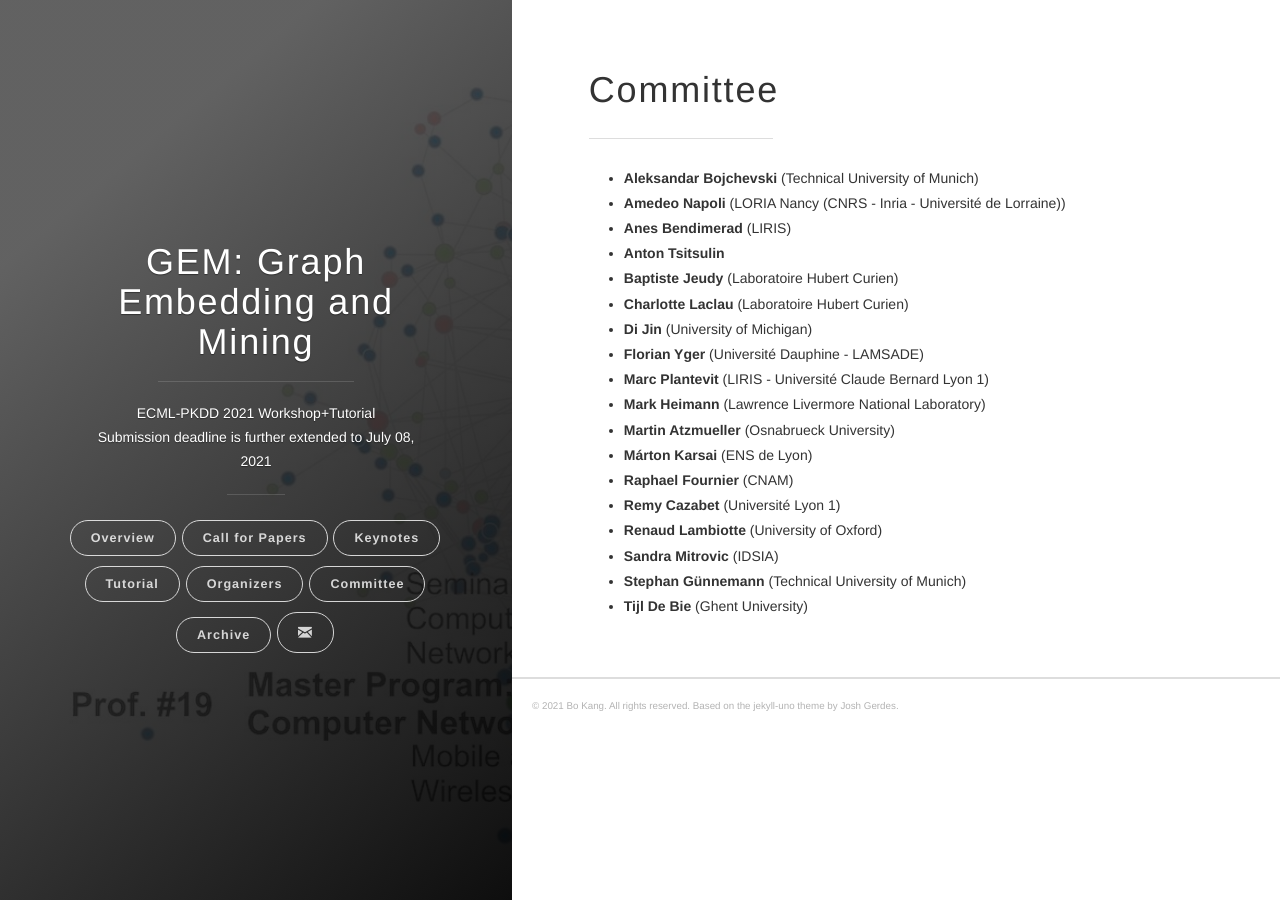
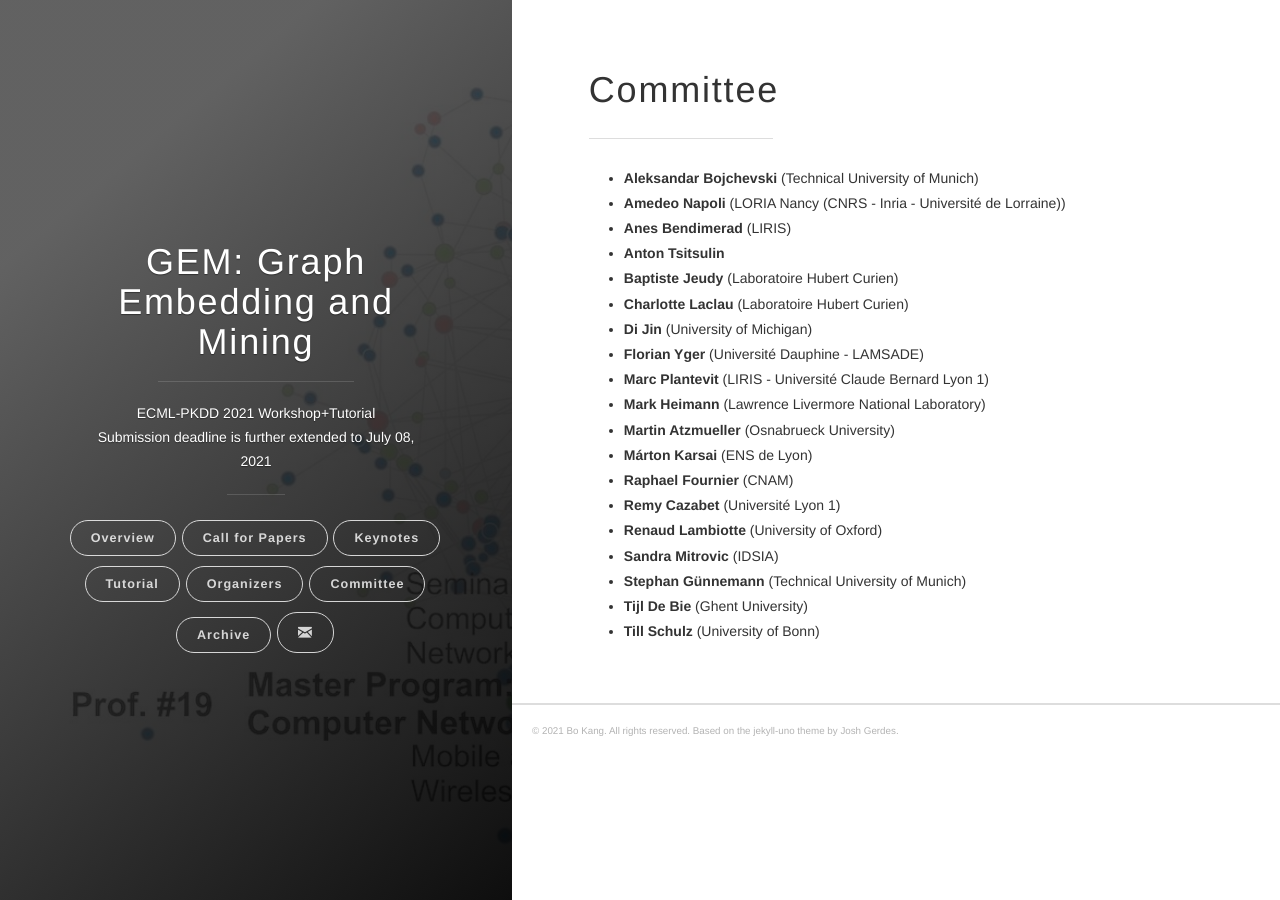
Before and after one commit to gem-ecmlpkdd/gem-ecmlpkdd.github.io, a Jekyll site: the page built from pages/committee.md, in a window 1280 px wide. Built offline with Jekyll 4.4.1, drawn with Linux system fonts in a browser that asks for light colours; nearby versions of some CDN libraries.

Commit message:
add till to pc

```diff
--- a/pages/committee.md
+++ b/pages/committee.md
@@ -22,3 +22,4 @@
 - **Sandra Mitrovic**	(IDSIA)
 - **Stephan Günnemann**	(Technical University of Munich)
 - **Tijl De Bie**	(Ghent University)
+- **Till Schulz**	(University of Bonn)
```
